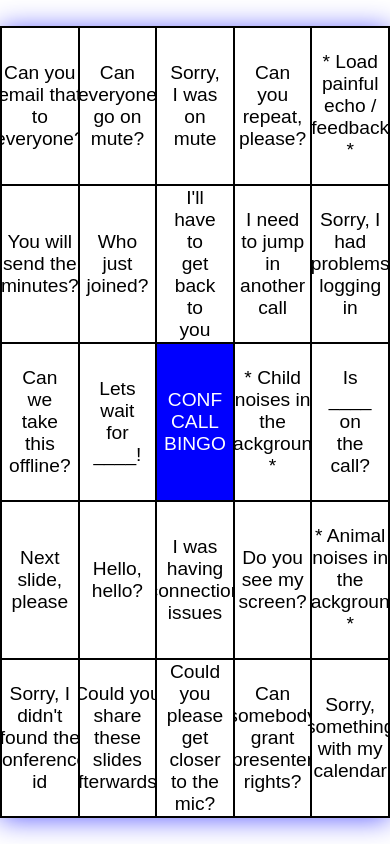
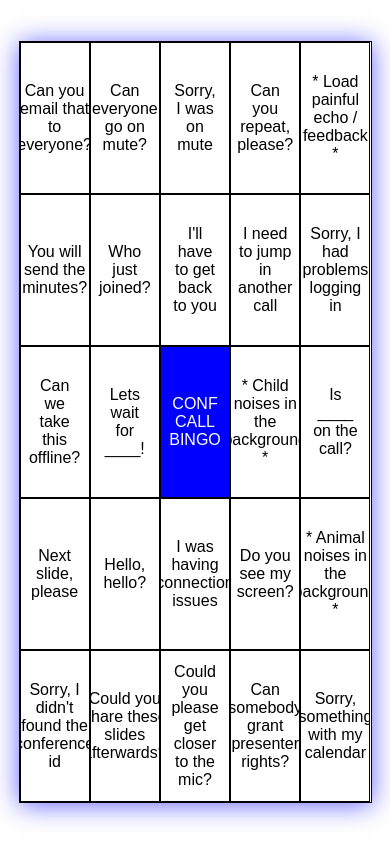
Before and after one commit to xSev07/meeting-bingo, a React (Create React App) app: page / in a window 390 px wide. Built offline with nearby package versions, Linux system fonts and the light colour scheme.

Commit message:
Added responsive markup

```diff
--- a/src/components/bingo/bingo.scss
+++ b/src/components/bingo/bingo.scss
@@ -1,5 +1,6 @@
 $main-color: blue;
 $spark-color: gold;
+$md: 900px;
 
 .bingo {
   display: flex;
@@ -167,6 +168,29 @@ $spark-color: gold;
   }
 }
 
+@media (max-width: $md) {
+  .bingo {
+    &__field {
+      width: 90vw;
+      height: 90vh;
+    }
+
+    &__text {
+      margin: 0.2rem;
+      font-size: 1rem;
+    }
+
+    &__win {
+      min-width: auto;
+      min-height: auto;
+    }
+
+    &__congrat-text {
+      font-size: 2rem;
+    }
+  }
+}
+
 @keyframes win {
   from {
     background-position: 0 0;
```
